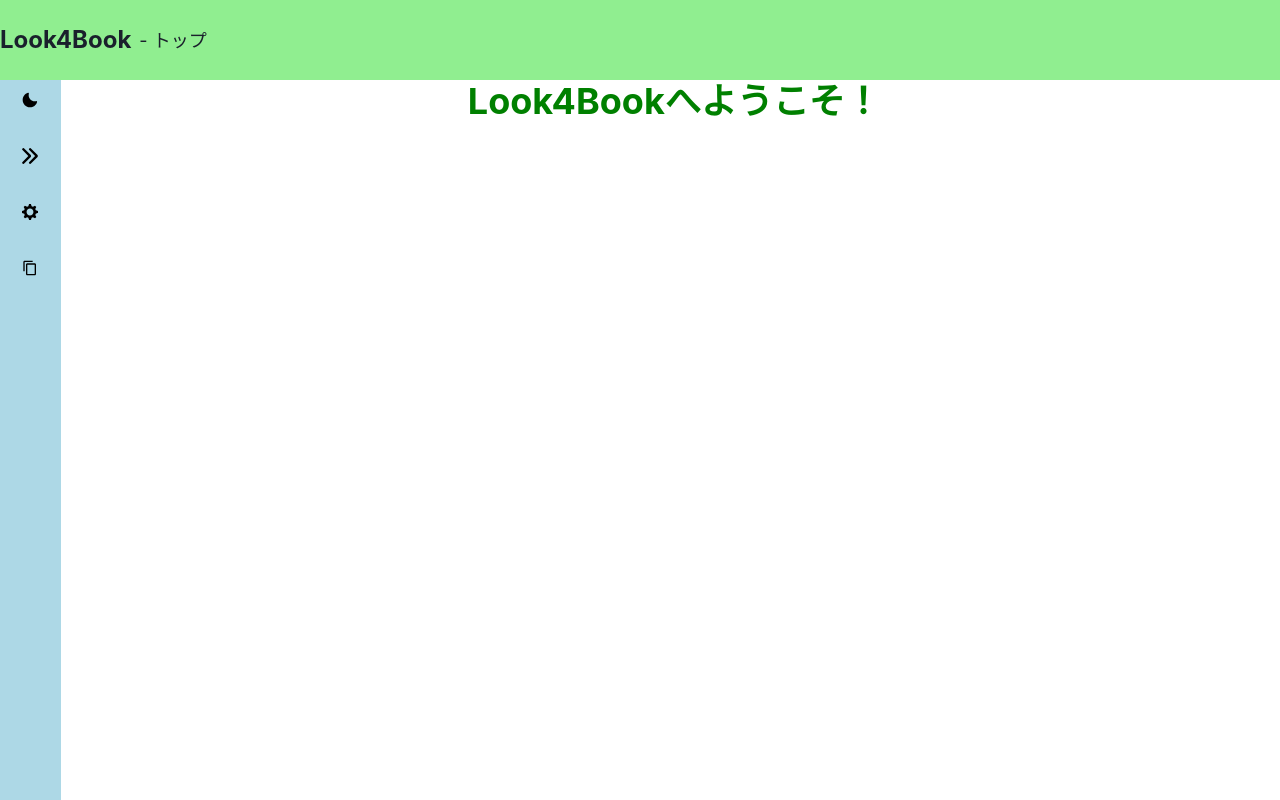
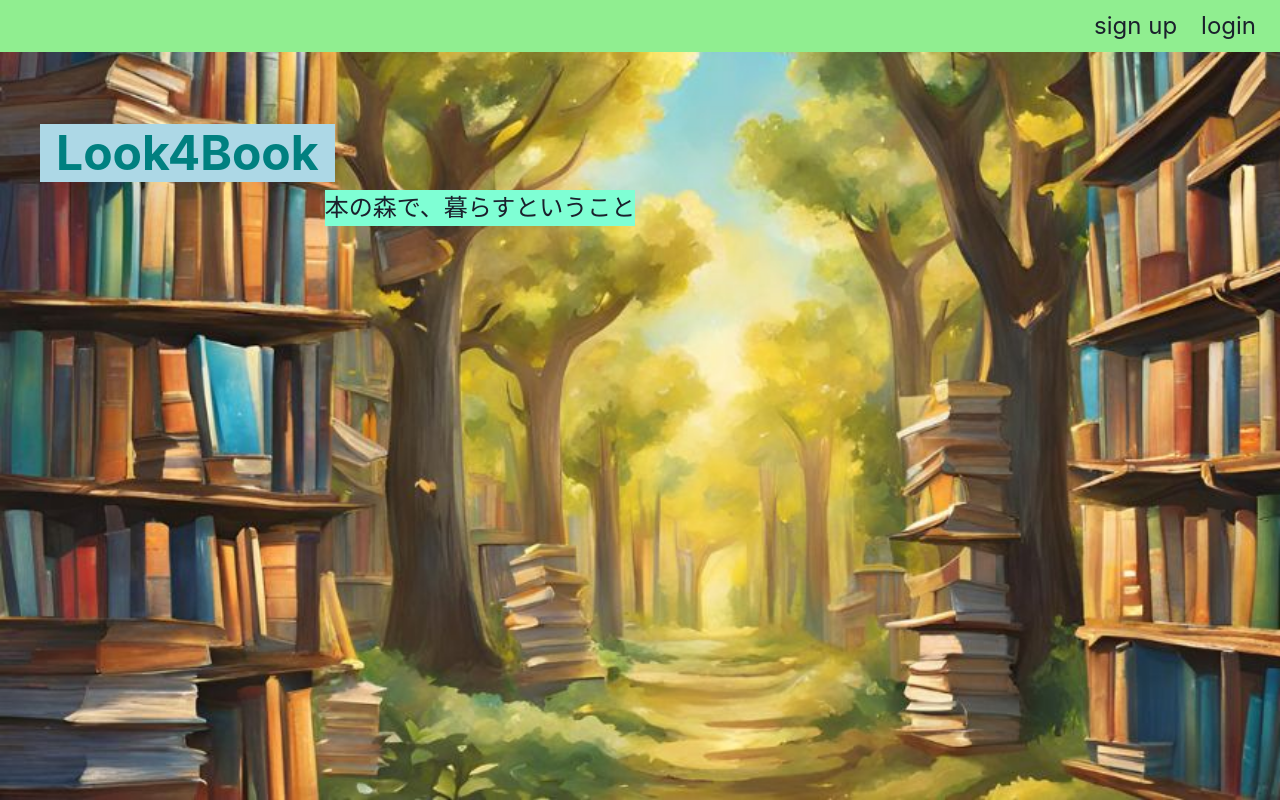
Before and after one commit to hal-goldfish/Look4Book, a Next.js app in the folder frontend_Project/node/frontend/: page / in a window 1280 px wide. Built offline with nearby package versions, Linux system fonts and the light colour scheme.

Commit message:
トップページ作成

```diff
--- a/frontend_Project/node/frontend/src/components/template/TopPage.tsx
+++ b/frontend_Project/node/frontend/src/components/template/TopPage.tsx
@@ -1,10 +1,21 @@
-import { VStack, Heading, Text } from "@chakra-ui/react";
+import { VStack, Heading, Text, HStack, Box, Image } from "@chakra-ui/react";
 import React from "react";
 
 export const TopPage = () => {
     return (
-        <VStack width='100%' alignItems='center'>
-            <Heading><Text color='green'>Look4Bookへようこそ！</Text></Heading>
-        </VStack>
+        <Box bgImage='./images/topPageBG.jpg' bgSize='cover' h='100vh' overflow='hidden'>
+            <VStack>
+                <HStack w='100%' spacing='24px' pr='24px' py='8px' bgColor='lightgreen' justify='right'>
+                    <Text fontSize='x-large'>sign up</Text>
+                    <Text fontSize='x-large'>login</Text>
+                </HStack>
+                <Box display='flex' justifyContent='left' w='100%' ml='80px' mt='64px'>
+                    <Heading><Text px='16px' bgColor='lightblue' fontSize='xxx-large' color='teal'>Look4Book</Text></Heading>
+                </Box>
+                <Box display='flex' justifyContent='center' w='100%' mr='25%'>
+                    <Text bgColor='aquamarine' fontSize='x-large'>本の森で、暮らすということ</Text>
+                </Box>
+            </VStack>
+        </Box>
     );
 };
--- a/frontend_Project/node/frontend/src/pages/index.tsx
+++ b/frontend_Project/node/frontend/src/pages/index.tsx
@@ -10,13 +10,7 @@ export const Top = () => {
     const {isLogin} = useAuthUserContext();
     return (
         <>
-            <Header subText='トップ'/>
-            <HStack alignItems='flex-start'>
-                <SideMenu  menuList={isLogin? menuListWhenSignIn: menuListWhenSignOut}/>
-                <Box w='100%' h='90vh' overflow='auto'>
-                    <TopPageTemplate/>
-                </Box>
-            </HStack>
+            <TopPageTemplate/>
         </>
     );
 };
```
Also changed, not shown: frontend_Project/node/frontend/public/images/topPageBG.jpg (added).
